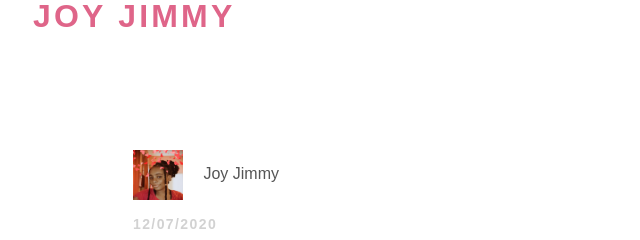
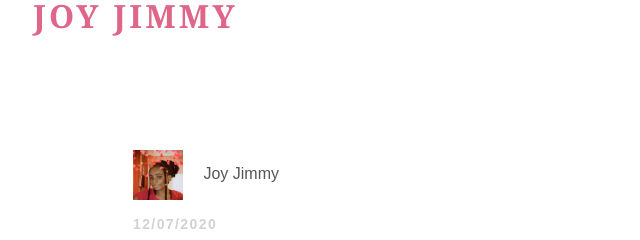
Before and after one commit to jjimmy0/jjimmy0.github.io, a plain HTML site: page index.html in a window 1280 px wide. Shown: the top 240 px of the page, 107-747 px from the left. Drawn offline with Linux system fonts and the light colour scheme.

Commit message:
Update style.css

```diff
--- a/style.css
+++ b/style.css
@@ -17,7 +17,7 @@ body {
 
     font-size: 32px;
     font-weight: bold;
-    font-family: Georgia, ;
+    font-family: Georgia, 'Times New Roman', Times, serif;
 }
 #header-nav {
     display: block;
```
